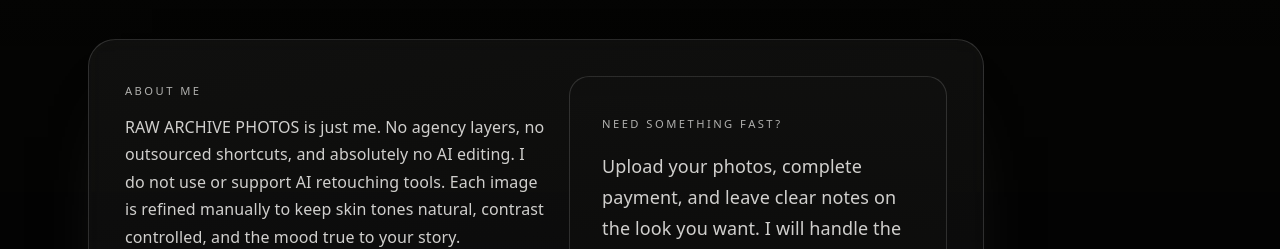
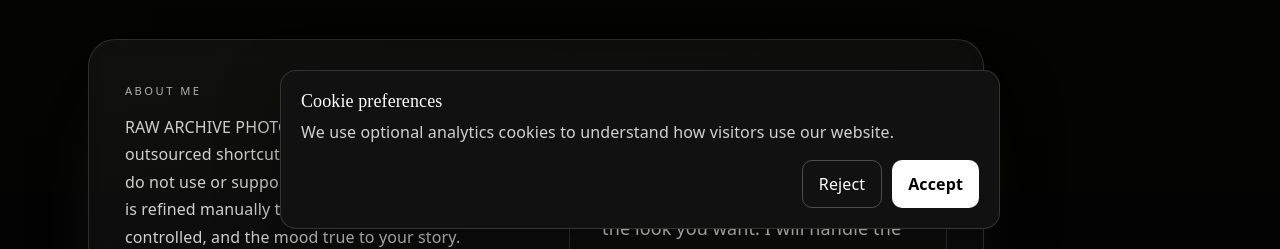
Before and after one commit to indoleanandrei5-afk/RAWARCHIVE, a Next.js app: page /contact in a window 1280 px wide. Shown: the part 551-800 px from the top of the page. Built offline with nearby package versions, Linux system fonts and the light colour scheme; no server answers.

Commit message:
Fix cookie consent component

```diff
--- /dev/null
+++ b/src/components/CookieConsent.tsx
@@ -0,0 +1,98 @@
+"use client";
+
+import { useEffect, useState } from "react";
+
+export default function CookieConsent() {
+  const [visible, setVisible] = useState(false);
+
+  useEffect(() => {
+    const consent = localStorage.getItem("cookie-consent");
+
+    if (!consent) {
+      setVisible(true);
+    }
+  }, []);
+
+  function acceptCookies() {
+    localStorage.setItem("cookie-consent", "accepted");
+    setVisible(false);
+  }
+
+  function rejectCookies() {
+    localStorage.setItem("cookie-consent", "rejected");
+    setVisible(false);
+  }
+
+  if (!visible) {
+    return null;
+  }
+
+  return (
+    <div
+      style={{
+        position: "fixed",
+        right: "20px",
+        bottom: "20px",
+        left: "20px",
+        zIndex: 9999,
+        margin: "0 auto",
+        maxWidth: "720px",
+        border: "1px solid rgba(255,255,255,0.15)",
+        borderRadius: "16px",
+        background: "#111",
+        color: "#fff",
+        padding: "20px",
+        boxShadow: "0 20px 60px rgba(0,0,0,0.35)",
+      }}
+    >
+      <h2 style={{ margin: "0 0 8px", fontSize: "18px" }}>
+        Cookie preferences
+      </h2>
+
+      <p style={{ margin: "0 0 16px", lineHeight: 1.5, color: "#d1d1d1" }}>
+        We use optional analytics cookies to understand how visitors use our
+        website.
+      </p>
+
+      <div
+        style={{
+          display: "flex",
+          justifyContent: "flex-end",
+          flexWrap: "wrap",
+          gap: "10px",
+        }}
+      >
+        <button
+          type="button"
+          onClick={rejectCookies}
+          style={{
+            cursor: "pointer",
+            border: "1px solid rgba(255,255,255,0.25)",
+            borderRadius: "10px",
+            background: "transparent",
+            color: "#fff",
+            padding: "10px 16px",
+          }}
+        >
+          Reject
+        </button>
+
+        <button
+          type="button"
+          onClick={acceptCookies}
+          style={{
+            cursor: "pointer",
+            border: "none",
+            borderRadius: "10px",
+            background: "#fff",
+            color: "#000",
+            padding: "10px 16px",
+            fontWeight: 600,
+          }}
+        >
+          Accept
+        </button>
+      </div>
+    </div>
+  );
+}
```
